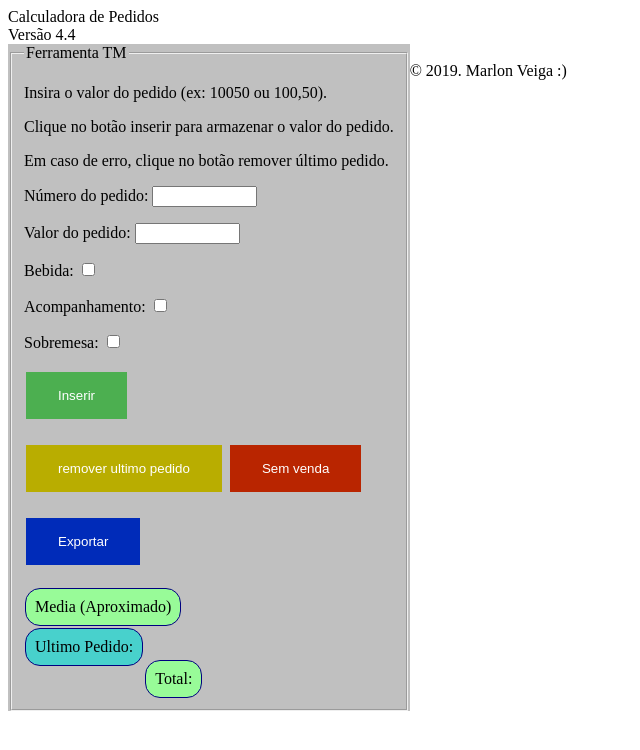
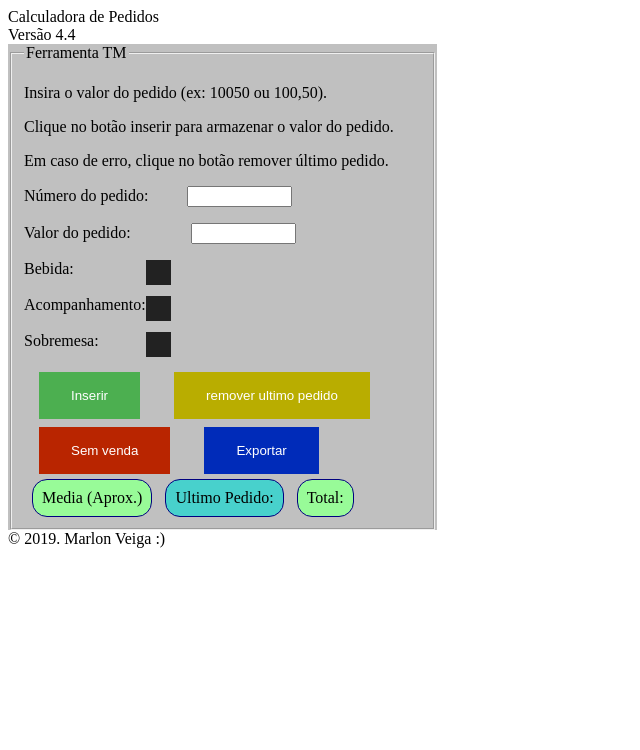
Before and after one commit to mvsant/vendamedia-vanilla, a plain HTML site: page betas.html in a window 1280 px wide. Shown: the whole page, without its empty margins (0-640 px from the left). Drawn offline with Linux system fonts and the light colour scheme.

Commit message:
estilo basico

```diff
--- a/betas.html
+++ b/betas.html
@@ -6,20 +6,31 @@
 
     <style type="text/CSS">
 
-        .TM { border: 1px solid navy;
-            float:left;
+        .TM {
+                border: 1px solid navy;
+                display: inline-block;
                 background-color:palegreen;
                 border-radius: 15px;
                 margin:1px;
-            padding: 9px;}
-        .Ultima { border: 1px solid navy;
-            float:left; border-radius: 15px;
+                clear:both;
+                padding: 9px;
+                margin-left:8px;
+                margin-right: 8px
+            }
+        .Ultima {
+                border: 1px solid navy;
+                display: inline-block;
+                border-radius: 15px;
                 clear:both;
                 margin:1px;
                 padding: 9px;
-            background-color:mediumturquoise}
-            form{float:left;background-color: silver;}
-            #saida3{clear:both}
+                background-color:mediumturquoise
+            }
+        form{
+                float:left;
+                background-color: silver;
+                }
+
         #saida4 td{
                 text-align: center;
                 border: 1px solid black;
@@ -42,13 +53,75 @@
             .ntg td:nth-child(n+7){
                 display: none
             }
+
+            /*checkbox - Alinhamento horse-way*/
+            #numeroPedido {
+                margin-left: 35px
+
+            }
+            #valorPedido {
+                margin-left: 56px
+            }/*
+
+            /*checkbox - Novo estilo*/
+            .chec {
+                display: block;
+                position: relative;
+                user-select: none;
+            }
+            .chec input{
+                position: absolute;
+                opacity: 0;
+                height: 0;
+                width: 0;
+            }
+            .new{
+                top: 0;
+                left: 0;
+                height: 25px;
+                width: 25px;
+                float:right;
+                margin-right: 250px;
+                height: 25px;
+                width:25px;
+                background-color: #222;
+            }
+            .chec:hover input ~ .new {
+                background-color: #ddd;
+            }
+            .chec input:checked ~ .new {
+                background-color: #2196F3;
+            }
+            .new:after {
+                content: "";
+                position: absolute;
+                display: none;
+            }
+            .chec input:checked ~ .new:after {
+                display: block;
+            }
+            .chec .new:after {
+                left: 9px;
+                top: 5px;
+                width: 5px;
+                height: 10px;
+                float:right;
+                border: solid white;
+                border-width: 0 3px 3px 0;
+                -webkit-transform: rotate(45deg);
+                -ms-transform: rotate(45deg);
+                transform: rotate(45deg);
+                margin-left: 195px;
+            }
+
+            /*bts*/
             #btInsere {
                 background-color: #4CAF50;
                 border: none;
                 color: white;
                 padding: 16px 32px;
                 text-decoration: none;
-                margin: 4px 2px;
+                margin: 4px 15px;
                 cursor: pointer;
             }
             #btRemove {
@@ -57,7 +130,7 @@
                 color: white;
                 padding: 16px 32px;
                 text-decoration: none;
-                margin: 4px 2px;
+                margin: 4px 15px;
                 cursor: pointer;
             }
             #btSemV {
@@ -66,7 +139,7 @@
                 color: white;
                 padding: 16px 32px;
                 text-decoration: none;
-                margin: 4px 2px;
+                margin: 4px 15px;
                 cursor: pointer;
             }
             #Exportar {
@@ -75,8 +148,11 @@
                 color: white;
                 padding: 16px 32px;
                 text-decoration: none;
-                margin: 4px 2px;
+                margin: 4px 15px;
                 cursor: pointer;
+            }
+            footer{
+                clear:both;
             }
     </style>
 
@@ -190,10 +266,10 @@
         }*/
 
         /*Função mais verbosa e mais confusa (traversei duas tabelas para impressão)*/
-        function geraTabela(){
-            var totalGeral = (colunaPedido.length+c)-1;
+        function geraTabela() {
+            var totalGeral = (colunaPedido.length + c) - 1;
             var len = colunaPedido.length;
-            var revs = totalGeral/colunaPedido.length;
+            var revs = totalGeral / colunaPedido.length;
             //cabeçalho da tabela
             var head1 = "<tr style= 'background-color:deepskyblue'><td>Numero</td><td>Pedido</td>";
             var head2 = "</td><td>Valor</td><td>Bebida</td><td>Acompanhamento</td><td>Sobremesa</td>";
@@ -201,20 +277,20 @@
             // Criação da primeira linha & Tratamento de valores nulos (Corner case)
             var line1_1 = "<tr><td> No: " + 1 + "</td><td>" + colunaPedido[0] + "</td><td> R$ " + trataSaida(colunaValor[0]) + "</td>";
             var line1_2 = "<td>" + colunaBebida[0] + "</td><td>" + colunaAcompanhamento[0] + "</td><td>" + colunaSobremesa[0] + "</td>";
-            var line1_3 = "<td></td><td></td><td>"+totalGeral+"</td><td>"+colunaPedido.length+"</td><td>"+(revs).toFixed(2)+"</td><td>R$ "+trataSaida(media())+"</td><td>R$ "+trataSaida(total())+"</td></tr>";
-            if(isNaN(media())){
+            var line1_3 = "<td></td><td></td><td>" + totalGeral + "</td><td>" + colunaPedido.length + "</td><td>" + (revs).toFixed(2) + "</td><td>R$ " + trataSaida(media()) + "</td><td>R$ " + trataSaida(total()) + "</td></tr>";
+            if (isNaN(media())) {
                 line1_1 = "<tr><td> - </td><td> - </td><td> - </td>";
                 line1_2 = "<td> - </td><td> - </td><td> - </td>";
-                line1_3 = "<td></td><td></td><td>"+totalGeral+"</td><td>"+colunaPedido.length+"</td><td> - </td><td> - </td><td> - </td></tr>";
-                saida4.innerHTML = head1.concat(head2,head3);//Aglutinador: serve apenas para não ficar com um linhão de texto...
-                saida4.innerHTML += line1_1.concat(line1_2,line1_3);
+                line1_3 = "<td></td><td></td><td>" + totalGeral + "</td><td>" + colunaPedido.length + "</td><td> - </td><td> - </td><td> - </td></tr>";
+                saida4.innerHTML = head1.concat(head2, head3);//Aglutinador: serve apenas para não ficar com um linhão de texto...
+                saida4.innerHTML += line1_1.concat(line1_2, line1_3);
             }
-            else{
-                saida4.innerHTML = head1.concat(head2,head3); //Aglutinador padrão
-                saida4.innerHTML += line1_1.concat(line1_2,line1_3);
+            else {
+                saida4.innerHTML = head1.concat(head2, head3); //Aglutinador padrão
+                saida4.innerHTML += line1_1.concat(line1_2, line1_3);
                 //criação das linhas de 2 até N
                 for (var i = 1; i < len; i++) {
-                line1_1 = "<tr><td> No: " + (i+1) + "</td><td>" + colunaPedido[i] + "</td><td> R$ " + trataSaida(colunaValor[i]) + "</td>";
+                    line1_1 = "<tr><td> No: " + (i + 1) + "</td><td>" + colunaPedido[i] + "</td><td> R$ " + trataSaida(colunaValor[i]) + "</td>";
                     line1_2 = "<td>" + colunaBebida[i] + "</td><td>" + colunaAcompanhamento[i] + "</td><td>" + colunaSobremesa[i] + "</td>";
                     saida4.innerHTML += line1_1.concat(line1_2);
 
@@ -283,24 +359,21 @@
                 <p>Insira o valor do pedido (ex: 10050 ou 100,50).</p>
                 <p>Clique no botão inserir para armazenar o valor do pedido.</p>
                 <p>Em caso de erro, clique no botão remover último pedido.</p>
-                <p>Número do pedido: <input id="numeroPedido" type="text" size="10" /></p>
+                <p><label>Número do pedido:</label> <input id="numeroPedido" type="text" size="10" /></p>
                 <p>Valor do pedido: <input id="valorPedido" type="text" size="10" /></p>
-                <p>Bebida: <input id="bebida" type="checkbox" /></p>
-                <p>Acompanhamento: <input id="acompanhamento" type="checkbox" /></p>
-                <p>Sobremesa: <input id="sobremesa" type="checkbox" /></p>
-                <input id="btInsere"type="button" value="Inserir" onclick="adicionarPedido()" /> <br><br>
-                <input id="btRemove" type="button" value="remover ultimo pedido" onclick="removerPedido()" />
+                <label class="chec">Bebida: <input id="bebida" type="checkbox" /><span class="new"></span></label><br>
+                <label class="chec">Acompanhamento: <input id="acompanhamento" type="checkbox" /><span class="new"></span></label><br>
+                <label class="chec">Sobremesa: <input id="sobremesa" type="checkbox" /><span class="new"></span></label><br>
+                <input id="btInsere" type="button" value="Inserir" onclick="adicionarPedido()" />
+                <input id="btRemove" type="button" value="remover ultimo pedido" onclick="removerPedido()" /><br>
                 <input id="btSemV" type="button" value="Sem venda" onclick="semConv()" />
-                <br><br>
-                <input id="Exportar" type="button" value="Exportar" onclick="exporter()" /> <br><br>
-                <div class="TM">Media (Aproximado)
+                <input id="Exportar" type="button" value="Exportar" onclick="exporter()" /><br>
+                <div class="TM">Media (Aprox.)
                     <div id="saida"></div>
                 </div>
-                <br><br>
                 <div class="Ultima">Ultimo Pedido:
                     <div id="saida2"></div>
                 </div>
-                <br><br>
                 <div class="TM">Total:
                     <div id="saida3"></div>
                 </div>
@@ -314,7 +387,7 @@
 
             </table>
 
-        <div>&copy; 2019. Marlon Veiga :) </div>
+            <footer>&copy; 2019. Marlon Veiga :) </footer>
         </div>
 </body>
 
```
Lines whose indentation alone changed are shown as unchanged.
